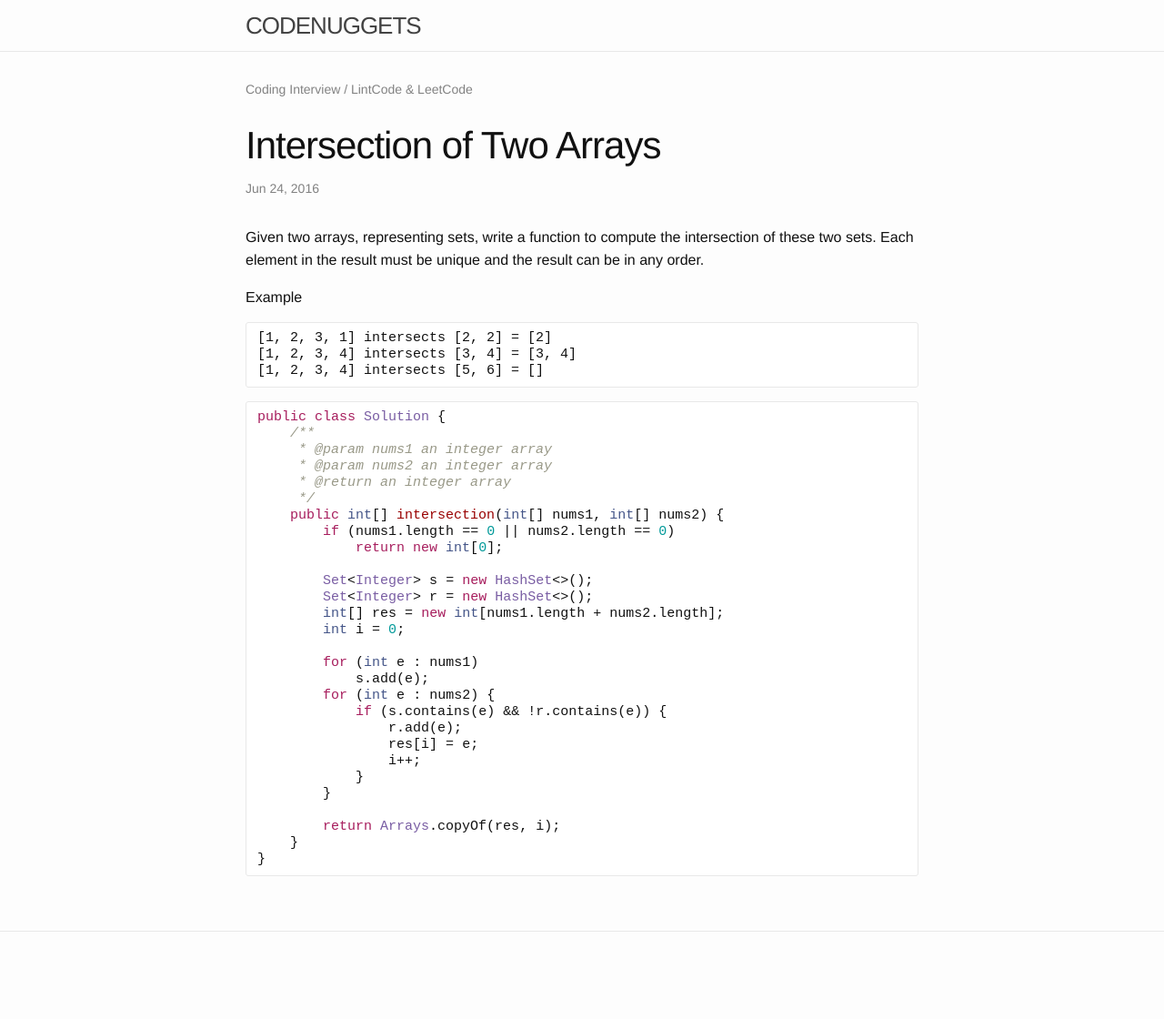
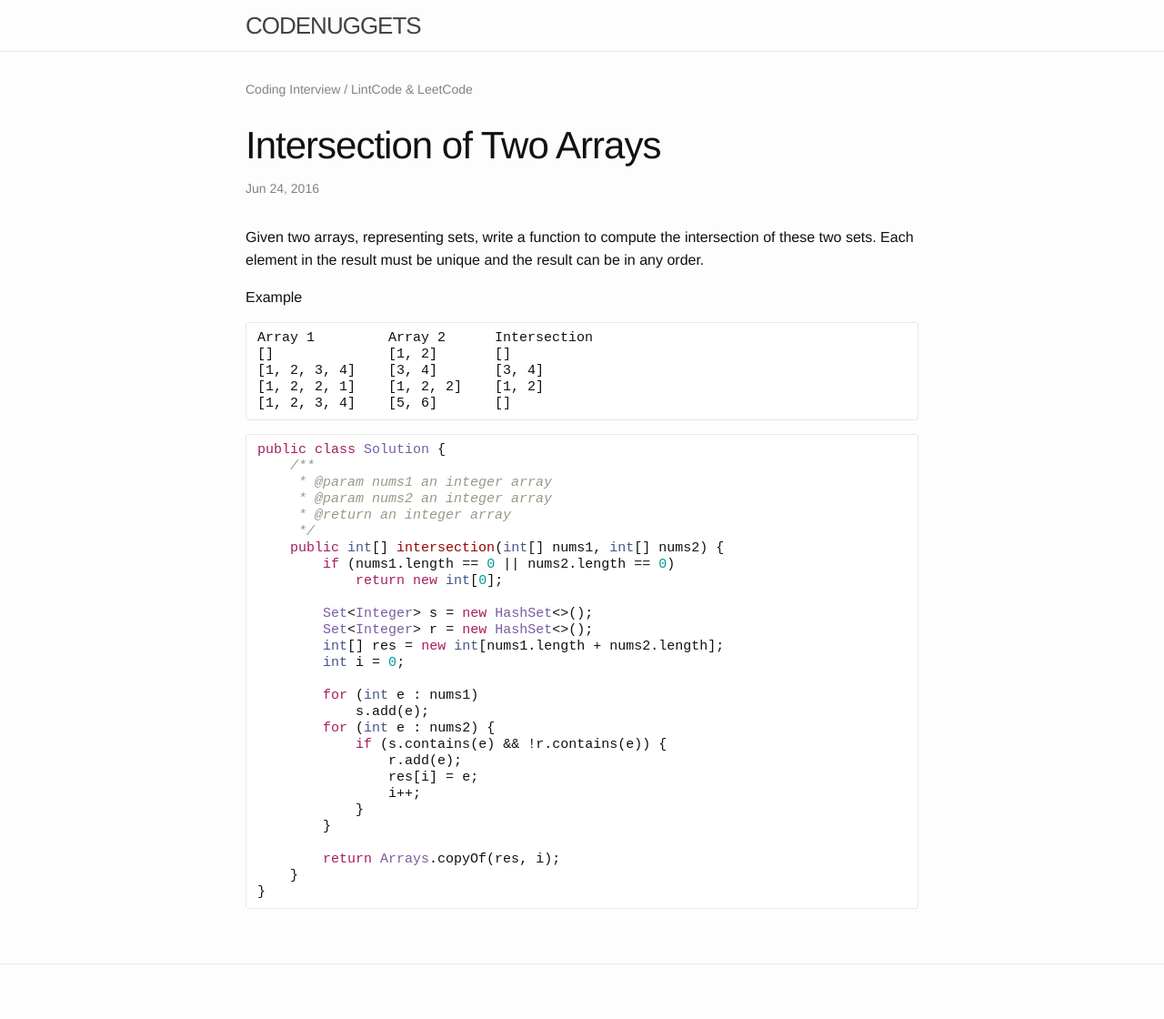
Before and after one commit to wangchj/blog, a Jekyll site: the page built from _posts/lintcode/2016-06-24-intersection-of-two-arrays.markdown, in a window 1280 px wide. Shown: the whole page at 91% size. Built offline with Jekyll 4.4.1, drawn with Linux system fonts in a browser that asks for light colours; before the commit the page ends 1084 px from its top, so only the background shows below that.

Commit message:
Tabulate example.

````diff
--- a/_posts/lintcode/2016-06-24-intersection-of-two-arrays.markdown
+++ b/_posts/lintcode/2016-06-24-intersection-of-two-arrays.markdown
@@ -16,9 +16,11 @@ Given two arrays, representing sets, write a function to compute the intersectio
 Example
 
 ```
-[1, 2, 3, 1] intersects [2, 2] = [2]
-[1, 2, 3, 4] intersects [3, 4] = [3, 4]
-[1, 2, 3, 4] intersects [5, 6] = []
+Array 1         Array 2      Intersection
+[]              [1, 2]       []
+[1, 2, 3, 4]    [3, 4]       [3, 4]
+[1, 2, 2, 1]    [1, 2, 2]    [1, 2]
+[1, 2, 3, 4]    [5, 6]       []
 ```
 
 {% highlight java %}
````
